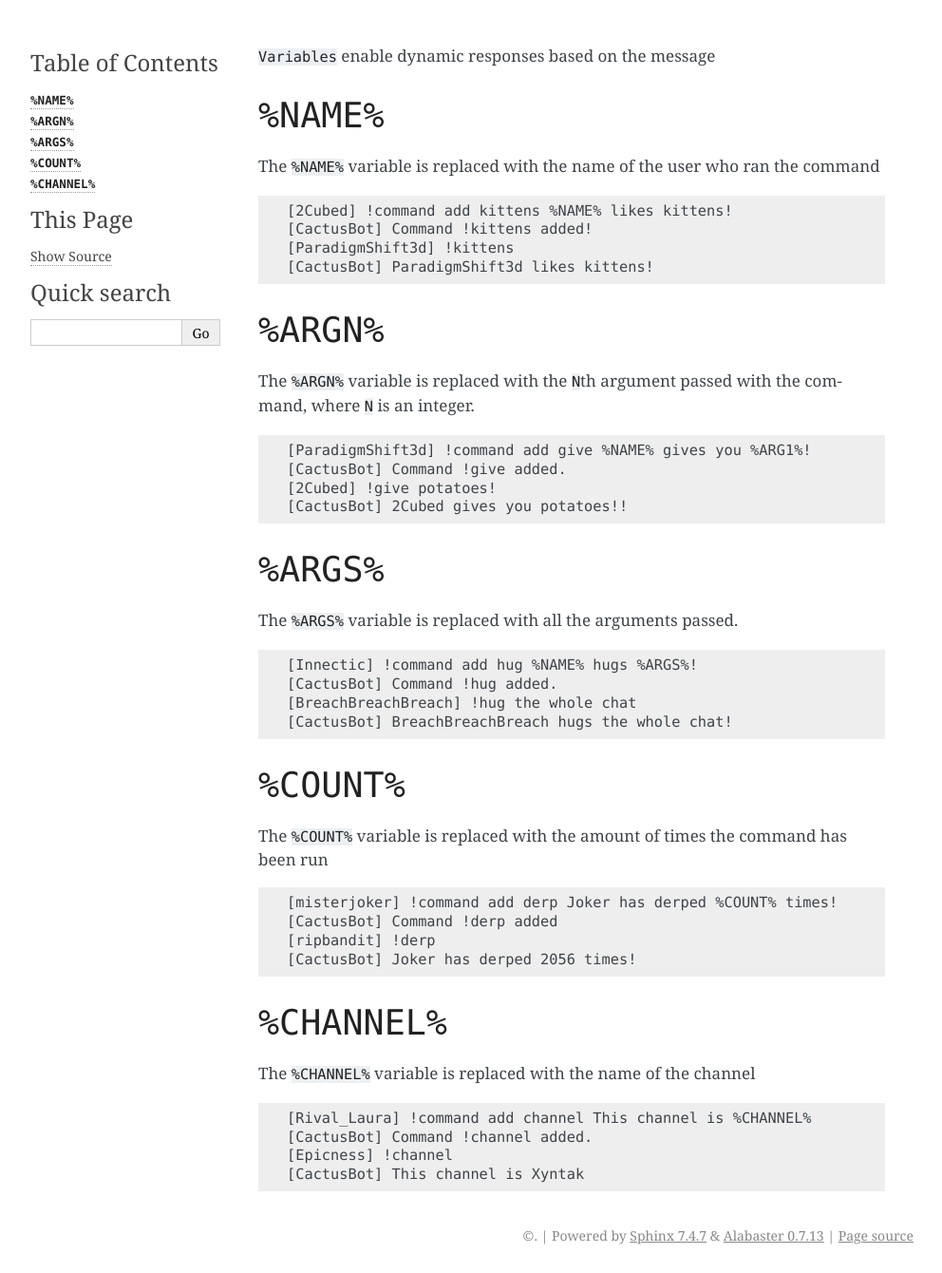
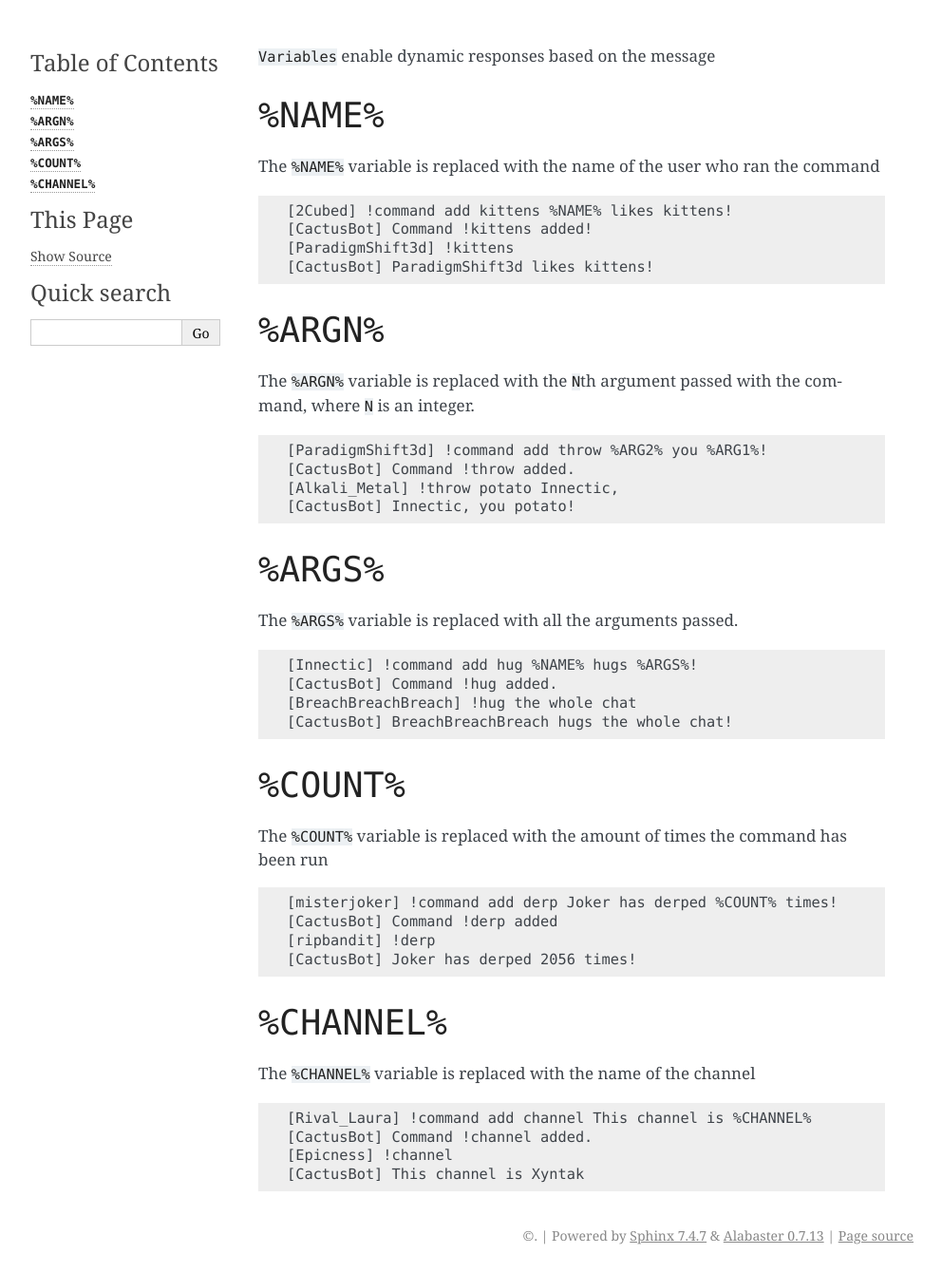
Before and after one commit to CactusDev/CactusBot, a Sphinx documentation site: the page built from docs/user/variables.md, in a window 1280 px wide. Shown: the whole page at 95% size, without its empty margins (148-1140 px from the left). Built offline with Sphinx 7.4.7, drawn with Linux system fonts in a browser that asks for light colours.

Commit message:
Better Example for %ARGN%

````diff
--- a/docs/user/variables.md
+++ b/docs/user/variables.md
@@ -14,10 +14,10 @@ The `%NAME%` variable is replaced with the name of the user who ran the command
 The `%ARGN%` variable is replaced with the `N`th argument passed with the command, where `N` is an integer.
 
 ```
-[ParadigmShift3d] !command add give %NAME% gives you %ARG1%!
-[CactusBot] Command !give added.
-[2Cubed] !give potatoes!
-[CactusBot] 2Cubed gives you potatoes!!
+[ParadigmShift3d] !command add throw %ARG2% you %ARG1%!
+[CactusBot] Command !throw added.
+[Alkali_Metal] !throw potato Innectic,
+[CactusBot] Innectic, you potato!
 ```
 
 ## `%ARGS%`
````
